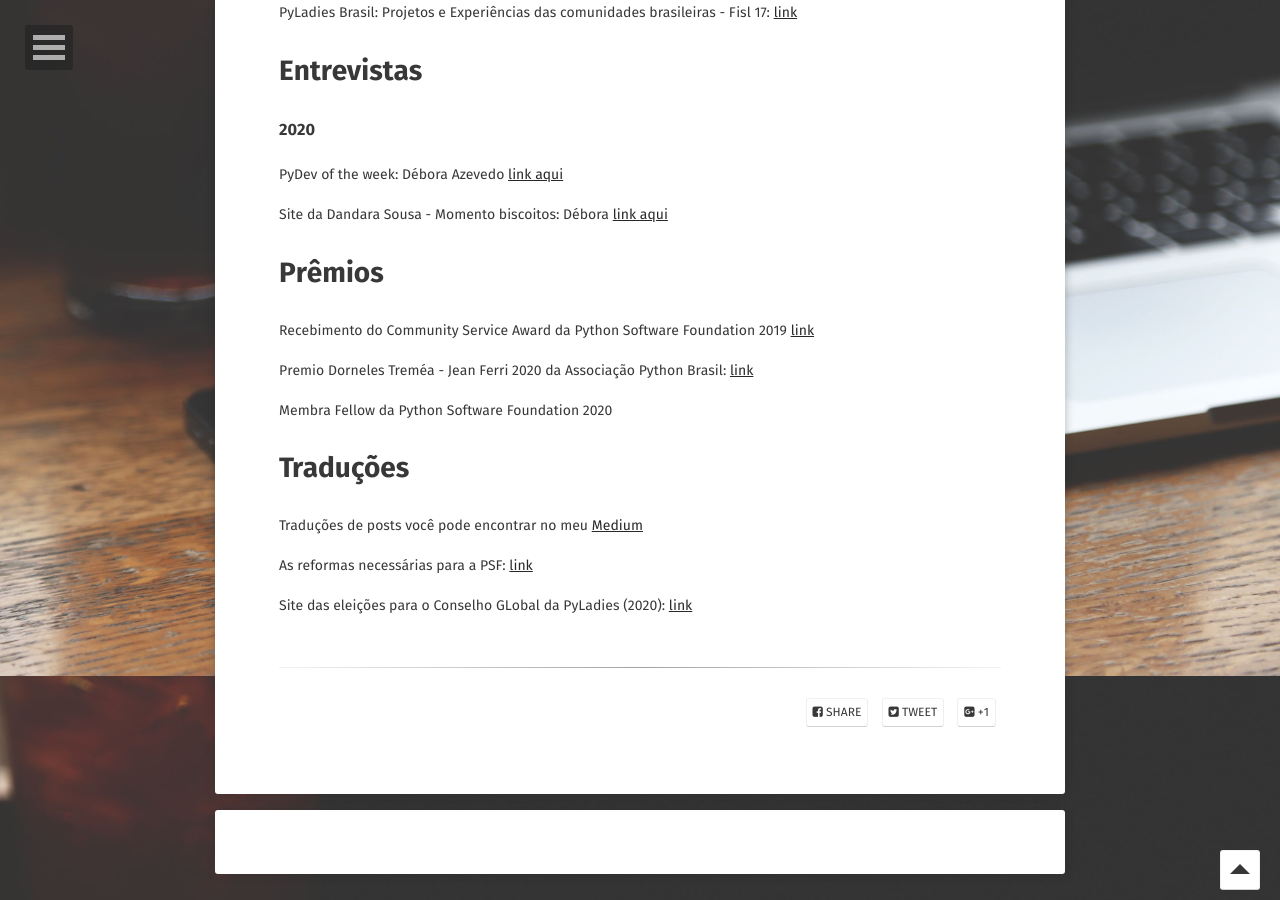
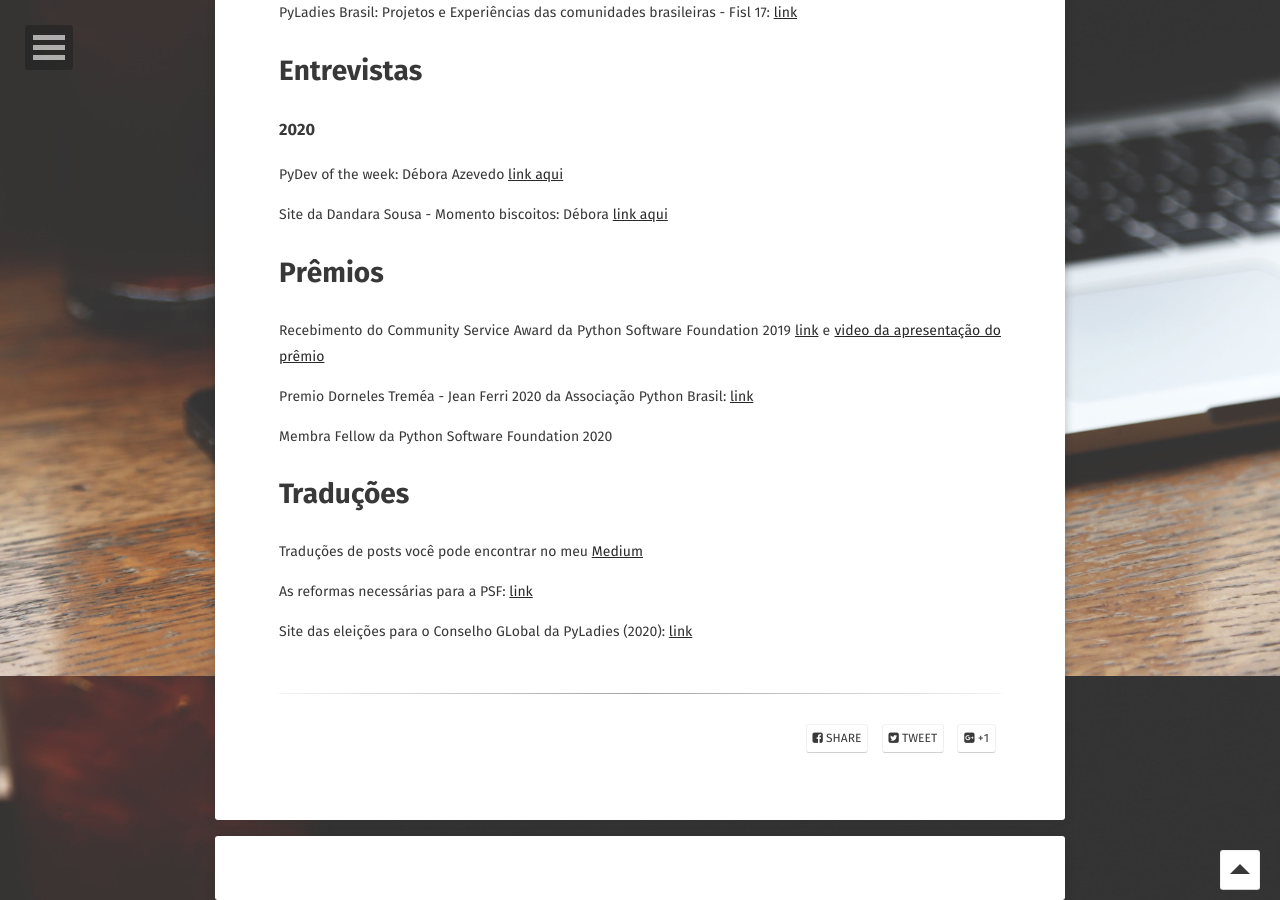
Before and after one commit to deboraazevedo/deboraazevedo.github.io, a Jekyll site: the page built from _posts/2021-04-19-projects.md, in a window 1280 px wide and 900 px high, scrolled down 1124 px. Built offline with Jekyll 4.4.1, drawn with Linux system fonts in a browser that asks for light colours; some web fonts are replaced; comment, search, counter and statistics services are not loaded.

Commit message:
adding the video for the PSF community service award anouncement

```diff
--- a/_posts/2021-04-19-projects.md
+++ b/_posts/2021-04-19-projects.md
@@ -49,7 +49,7 @@ PyDev of the week: Débora Azevedo [link aqui](https://www.blog.pythonlibrary.or
 Site da Dandara Sousa - Momento biscoitos: Débora [link aqui](https://dandaramcsousa.github.io/2020/10/03/momentos-biscoitos-debora.html)
 
 # Prêmios
-Recebimento do Community Service Award da Python Software Foundation 2019 [link](https://pyfound.blogspot.com/2020/03/debora-azevedo-awarded-psf-community.html)
+Recebimento do Community Service Award da Python Software Foundation 2019 [link](https://pyfound.blogspot.com/2020/03/debora-azevedo-awarded-psf-community.html) e [video da apresentação do prêmio](https://youtu.be/a05o1fV90jc?t=303)
 
 Premio Dorneles Treméa - Jean Ferri 2020 da Associação Python Brasil: [link](https://youtu.be/3assmXh0R5Q?t=6588)
 
```
